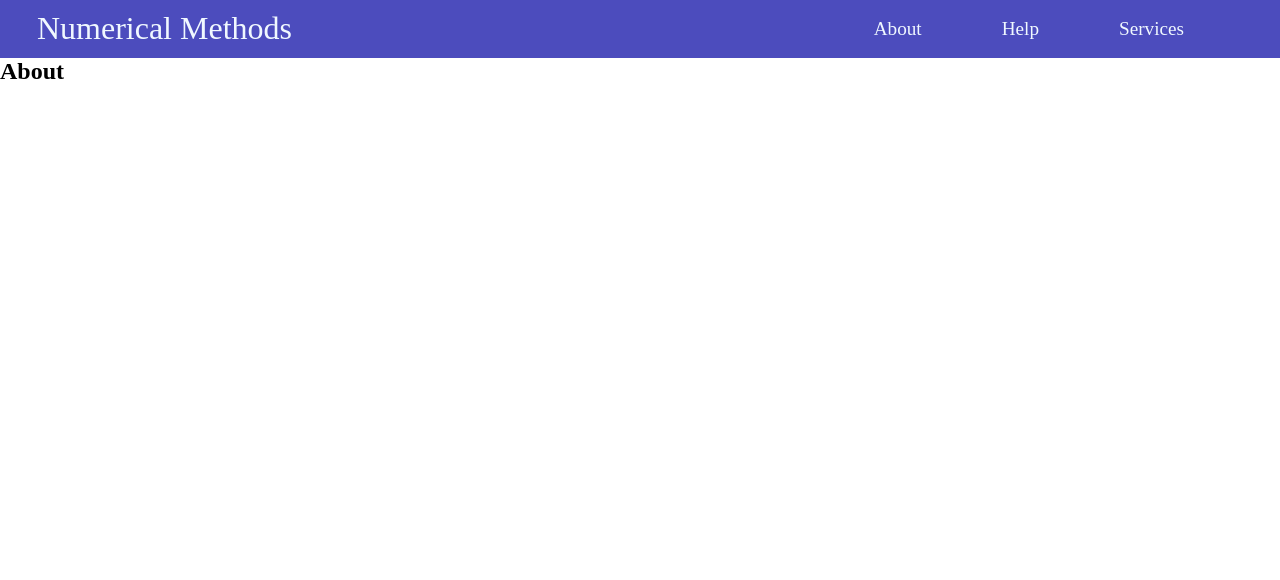
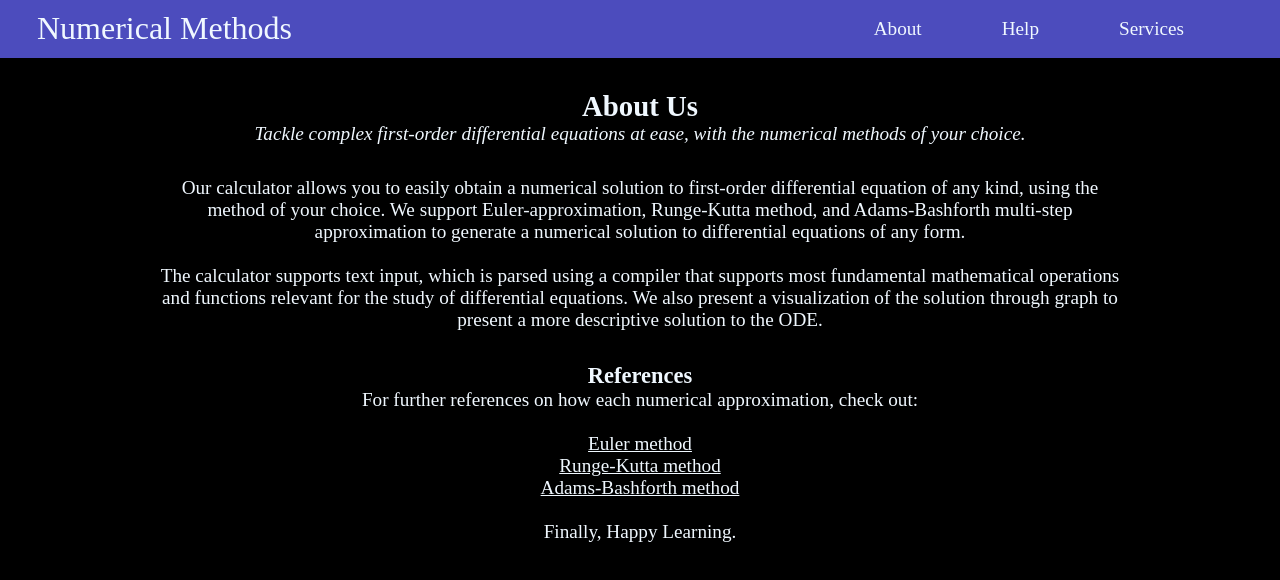
Before and after one commit to XenexJoshi/Numerical-Method-to-ODEs, a React (Vite) app: page /About in a window 1280 px wide. Shown: the top 580 px of the page. Built offline with nearby package versions, Linux system fonts and the light colour scheme.

Commit message:
Implemented About page
- Added details about the site, and external references to the About page.
- Used CSS to implement layout for the About page.

```diff
--- a/src/components/About.jsx
+++ b/src/components/About.jsx
@@ -1,6 +1,54 @@
 function About() {
   return (
-    <h2> About </h2>
+    <>
+      <div className="heading">
+        <h2> About Us </h2>
+        <p>
+          <i>Tackle complex first-order differential
+            equations at ease, with the numerical methods of your choice.
+          </i>
+        </p>
+      </div>
+
+      <div className="about">
+        <p>
+          Our calculator allows you to easily obtain a numerical solution to
+          first-order differential equation of any kind, using the method of
+          your choice. We support Euler-approximation, Runge-Kutta method, and
+          Adams-Bashforth multi-step approximation to generate a numerical
+          solution to differential equations of any form.
+        </p>
+        <br />
+        <p>
+          The calculator supports text input, which is parsed using a compiler
+          that supports most fundamental mathematical operations and functions
+          relevant for the study of differential equations. We also present a
+          visualization of the solution through graph to present a more descriptive
+          solution to the ODE.
+        </p>
+      </div>
+
+      <div className="references">
+        <h3> References</h3>
+        <p> For further references on how each numerical approximation, check out: </p>
+        <br />
+        <ul>
+          <li>
+            <a href="https://en.wikipedia.org/wiki/Euler_method"> Euler method</a>
+          </li>
+          <li>
+            <a href="https://en.wikipedia.org/wiki/Runge%E2%80%93Kutta_methods"> Runge-Kutta method</a>
+          </li>
+          <li>
+            <a href="https://en.wikipedia.org/wiki/Linear_multistep_method"> Adams-Bashforth method</a>
+          </li>
+        </ul>
+        <br />
+        <p>
+          Finally, Happy Learning.
+        </p>
+      </div>
+    </>
   );
 }
 
--- a/src/index.css
+++ b/src/index.css
@@ -6,6 +6,7 @@
 
 body {
   margin: 0;
+  background-color: black;
 }
 
 .navbar {
@@ -68,3 +69,42 @@ body {
 .navbar li:hover {
   background-color: rgb(64, 64, 174);
 }
+
+.heading {
+  text-align: center;
+  margin-top: 2rem;
+  margin-left: 4rem;
+  margin-right: 4rem;
+  font-size: 1.2rem;
+  color: aliceblue;
+}
+
+.about {
+  text-align: center;
+  margin-top: 2rem;
+  margin-left: 10rem;
+  margin-right: 10rem;
+  font-size: 1.2rem;
+  color: aliceblue;
+}
+
+.references {
+  text-align: center;
+  margin-top: 2rem;
+  margin-left: 5rem;
+  margin-right: 5rem;
+  font-size: 1.2rem;
+  color: aliceblue;
+}
+
+.references ul {
+  padding: 0;
+  margin: 0;
+  list-style: none;
+  font-size: 1.2rem;
+  color: aliceblue;
+}
+
+.references ul li a {
+  color: aliceblue;
+}
```
